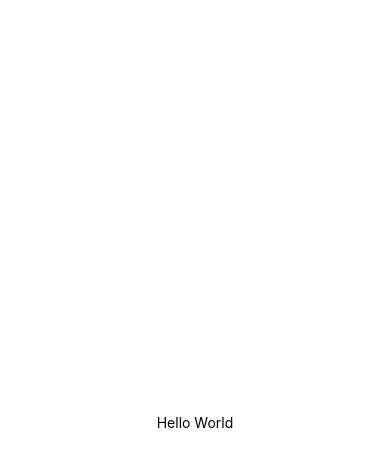
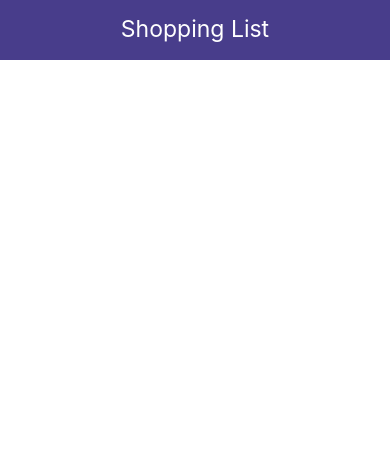
Before and after one commit to adarshnanwani/react-native-refresher, a React Native app: screen / in a window 390 px wide. Shown: the top 466 px of the page. Built offline with nearby package versions, Linux system fonts and the light colour scheme.

Commit message:
Add Header component.

```diff
--- a/App.js
+++ b/App.js
@@ -1,18 +1,16 @@
 import React from 'react';
-
-import {View, Text, StyleSheet} from 'react-native';
+import {View, StyleSheet} from 'react-native';
+import Header from './src/components/Header';
 
 const App = () => (
   <View style={styles.container}>
-    <Text>Hello World</Text>
+    <Header />
   </View>
 );
 
 const styles = StyleSheet.create({
   container: {
     flex: 1,
-    justifyContent: 'center',
-    alignItems: 'center',
   },
 });
 
--- /dev/null
+++ b/src/components/Header.js
@@ -0,0 +1,29 @@
+import React from 'react';
+import {View, StyleSheet, Text} from 'react-native';
+
+const Header = ({title}) => {
+  return (
+    <View style={styles.header}>
+      <Text style={styles.text}>{title}</Text>
+    </View>
+  );
+};
+
+Header.defaultProps = {
+  title: 'Shopping List',
+};
+
+const styles = StyleSheet.create({
+  header: {
+    height: 60,
+    padding: 15,
+    backgroundColor: 'darkslateblue',
+  },
+  text: {
+    color: 'white',
+    fontSize: 23,
+    textAlign: 'center',
+  },
+});
+
+export default Header;
```
